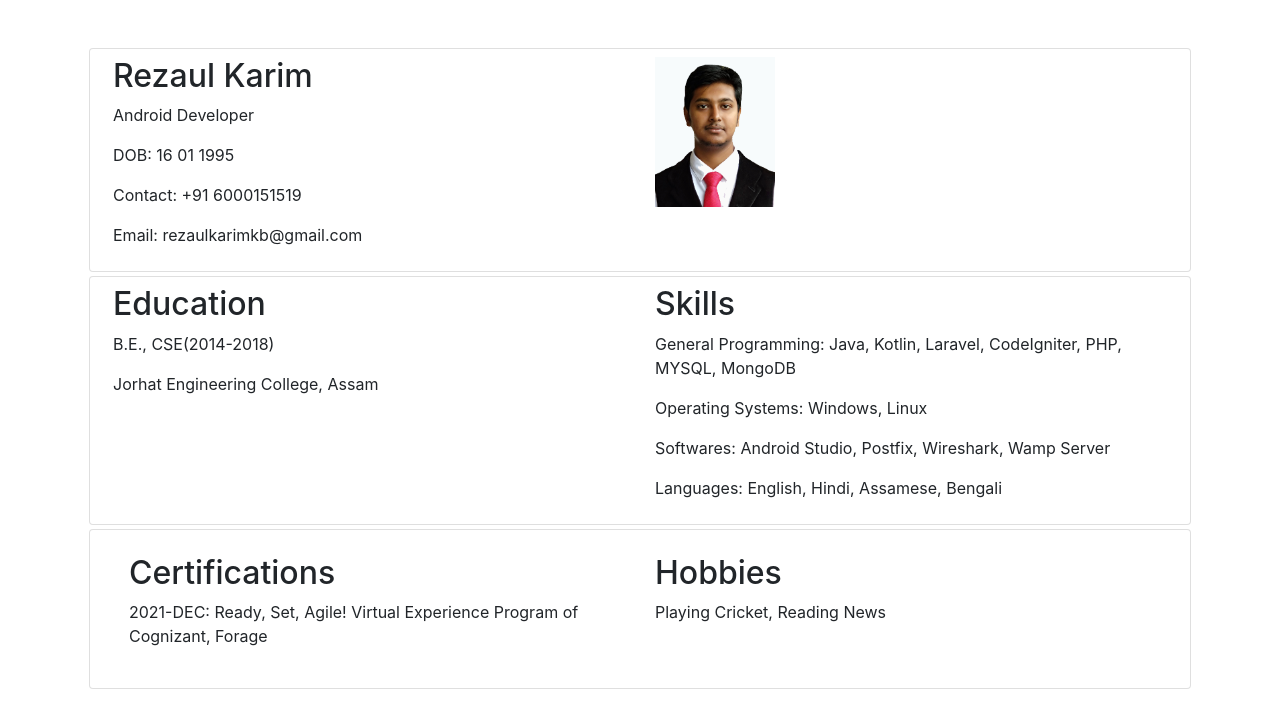
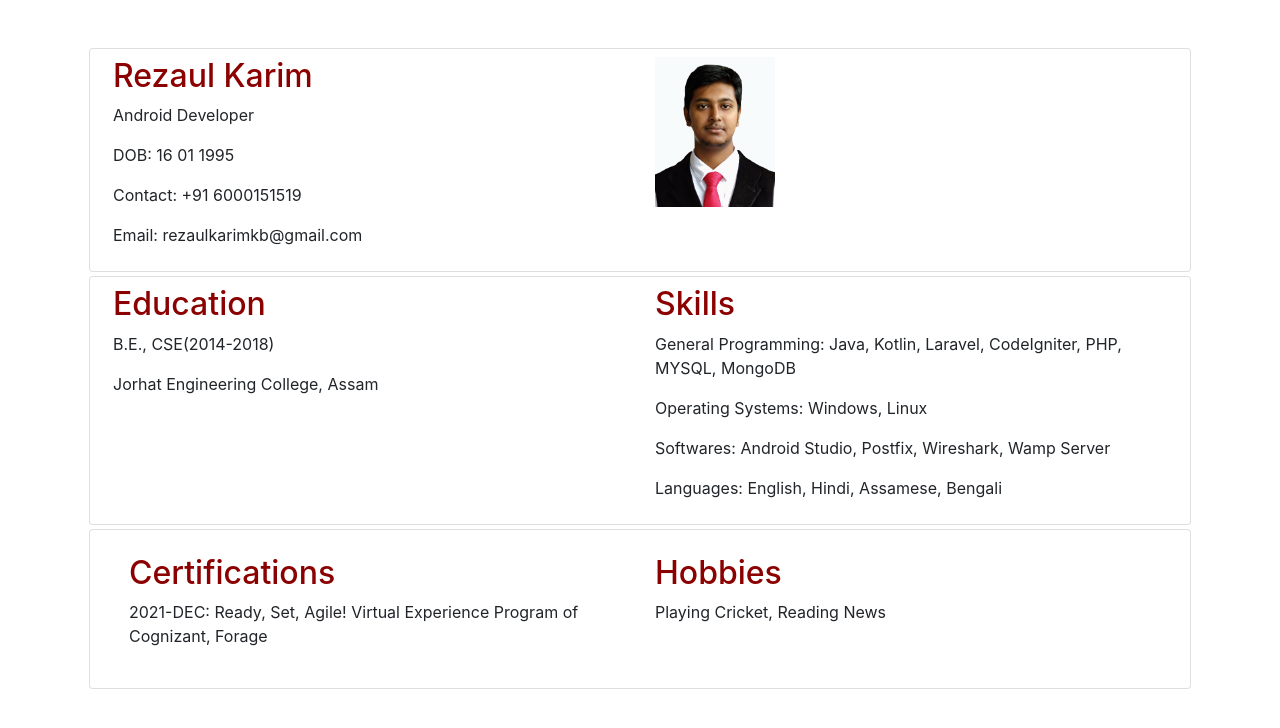
Before and after one commit to rezaulkarim50/html.portfolio, a plain HTML site: page index.html in a window 1280 px wide. Drawn offline with nearby package versions, Linux system fonts and the light colour scheme.

Commit message:
Update index.html

```diff
--- a/index.html
+++ b/index.html
@@ -6,7 +6,9 @@
     <title>Rezaul Karim - Resume</title>
     <link href="https://maxcdn.bootstrapcdn.com/bootstrap/4.5.2/css/bootstrap.min.css" rel="stylesheet">
     <style>
-        /* Add your custom styles here */
+        h2{
+            color: darkred;
+        }
     </style>
 </head>
 <body>
```
